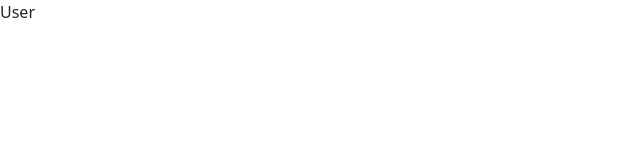
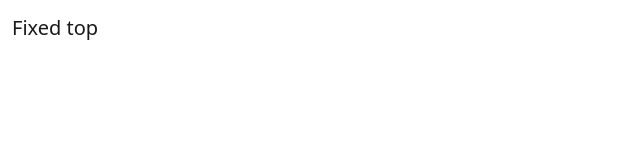
Before and after one commit to NickConsignado/Order-Ease, a React (Vite) app: page /user in a window 1280 px wide. Shown: the top 160 px of the page, without its empty margins (0-640 px from the left). Built offline with nearby package versions, Linux system fonts and the light colour scheme.

Commit message:
nothing to commit

```diff
--- a/src/components/Navbar.jsx
+++ b/src/components/Navbar.jsx
@@ -1,13 +1,16 @@
-function Navbar() {
-    return{
-        <>
-            <nav className="navbar fixed-top bg-body-tertiary">
-                <div className="container-fluid">
-                    <a className="navbar-brand" href="#">Fixed top</a>
-                </div>
-            </nav>
-        </>
-    }
-}
+// Navbar.jsx
+import React from "react";
+
+const Navbar = () => {
+  return (
+    <nav className="navbar fixed-top bg-body-tertiary">
+      <div className="container-fluid justify-content-sm-between justify-content-md-between justify-content-lg-between justify-content-xl-between">
+        <a className="navbar-brand" href="#">
+          Fixed top
+        </a>
+      </div>
+    </nav>
+  );
+};
 
 export default Navbar;
--- a/src/components/HamburgerBot.jsx
+++ b/src/components/RightHamburgerBot.jsx
@@ -1,6 +1,6 @@
 import React from "react";
 
-function HamburgerBot() {
+const RightHamburgerBot = () => {
   return (
     <nav className="navbar bg-body-tertiary fixed-top">
       <div className="container-fluid">
@@ -92,6 +92,6 @@ function HamburgerBot() {
       </div>
     </nav>
   );
-}
+};
 
-export default HamburgerBot;
+export default RightHamburgerBot;
--- a/src/user/User.jsx
+++ b/src/user/User.jsx
@@ -1,5 +1,12 @@
+import React from "react";
+import Navbar from "../components/Navbar.jsx";
+
 function User() {
-  return <>User</>;
+  return (
+    <>
+      <Navbar />
+    </>
+  );
 }
 
 export default User;
```
Also changed, not shown: src/components/LeftAside.jsx (deleted), src/components/LeftSideBar.jsx (added).
